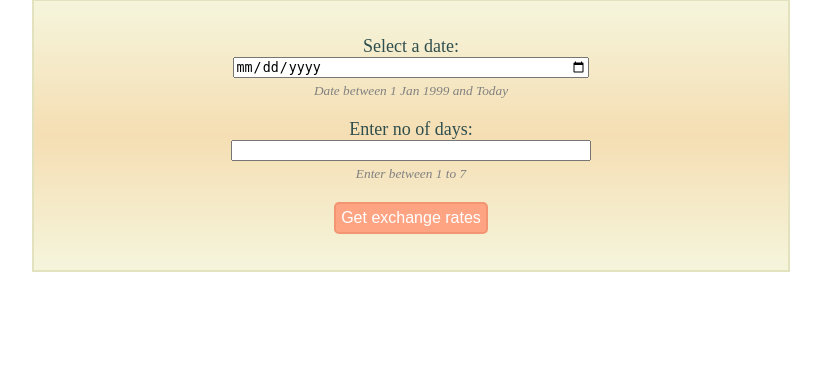
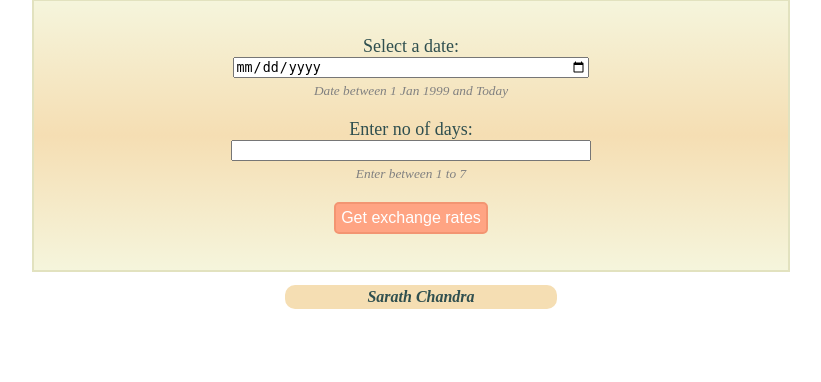
Before and after one commit to sarath1409/currency-exchange-rates, a Flask app: page / in a window 1280 px wide. Shown: the part 68-450 px from the top of the page, without its empty margins (229-1050 px from the left). Run offline with Flask 2, Linux system fonts and the light colour scheme.

Commit message:
modified config files

```diff
--- a/templates/base.html
+++ b/templates/base.html
@@ -11,6 +11,6 @@
         <h1>Exchange Rates</h1>
     </nav>
         {% block content %}  {% endblock %}
-
+        <a href="https://www.linkedin.com/in/sarath-chandra5/"><h2> Sarath Chandra </h2></a>
     </body>
 </html>
```
Also changed, not shown: requirements.txt (+0 -18 lines), 1 other file.
